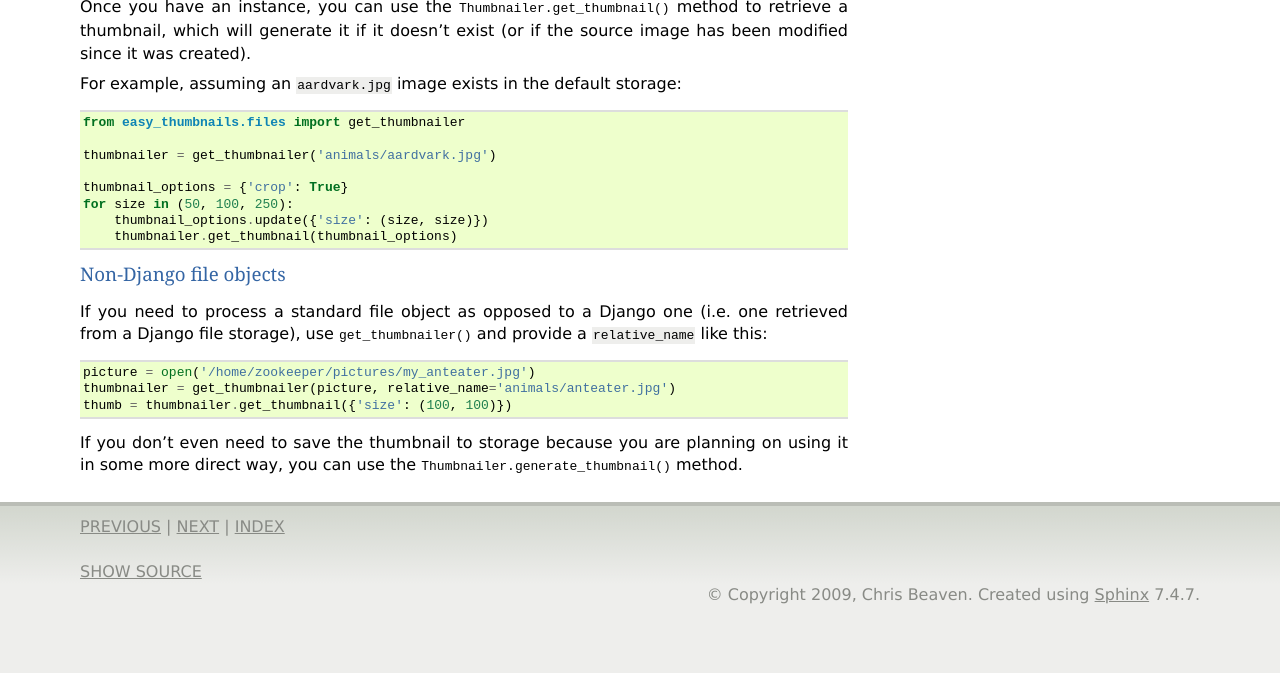
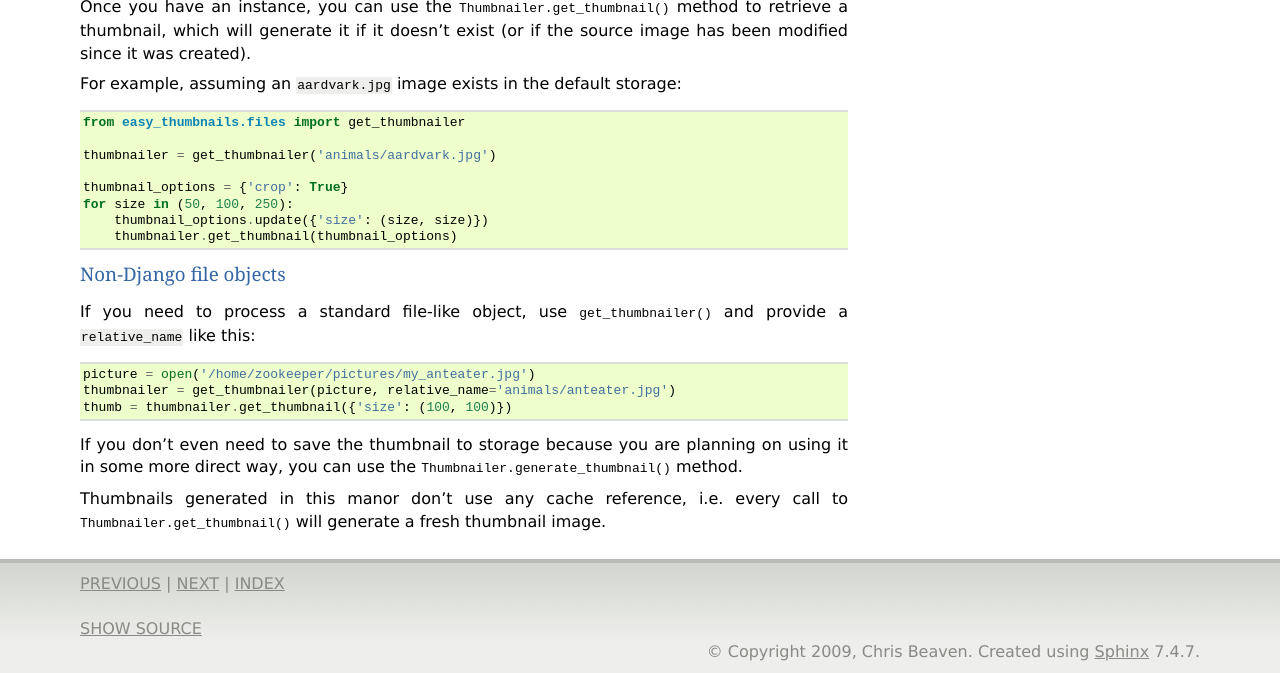
Before and after one commit to SmileyChris/easy-thumbnails, a Sphinx documentation site: the page built from docs/usage.txt, in a window 1280 px wide and 900 px high, scrolled down 1493 px, cut to the strip 227-900 px from the top of the window. Built offline with Sphinx 7.4.7, drawn with Linux system fonts in a browser that asks for light colours; before the commit the page ends 2336 px from its top, so only the background shows below that.

Commit message:
Allow get_thumbnailer to work with any filelike object

```diff
--- a/docs/usage.txt
+++ b/docs/usage.txt
@@ -112,9 +112,8 @@ For example, assuming an ``aardvark.jpg`` image exists in the default storage::
 Non-Django file objects
 -----------------------
 
-If you need to process a standard file object as opposed to a Django one (i.e.
-one retrieved from a Django file storage), use :func:`get_thumbnailer` and
-provide a ``relative_name`` like this::
+If you need to process a standard file-like object, use :func:`get_thumbnailer`
+and provide a ``relative_name`` like this::
 
 	picture = open('/home/zookeeper/pictures/my_anteater.jpg')
 	thumbnailer = get_thumbnailer(picture, relative_name='animals/anteater.jpg')
@@ -123,3 +122,7 @@ provide a ``relative_name`` like this::
 If you don't even need to save the thumbnail to storage because you are
 planning on using it in some more direct way, you can use the
 :meth:`Thumbnailer.generate_thumbnail` method.
+
+Thumbnails generated in this manor don't use any cache reference, i.e. every
+call to :meth:`Thumbnailer.get_thumbnail` will generate a fresh thumbnail
+image.
```
Also changed, not shown: docs/ref/settings.txt (line endings or trailing spaces), 1 other file.
